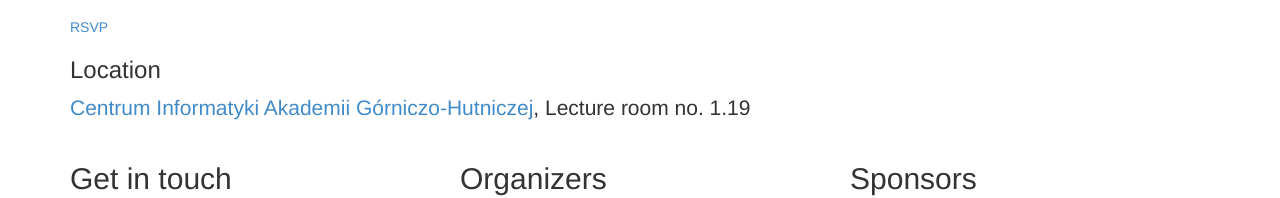
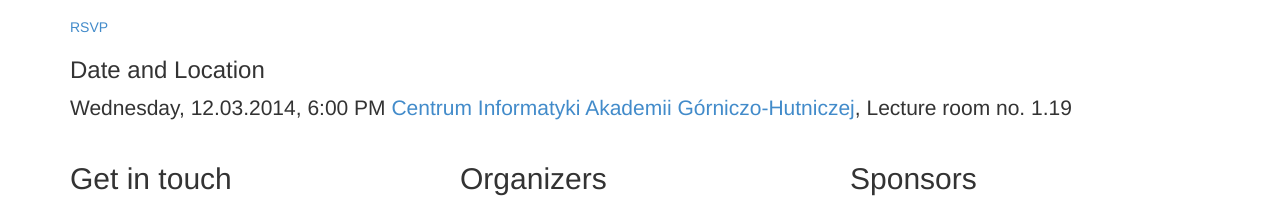
Before and after one commit to KrakowMUG/krakowmug.github.io, a plain HTML site: page index.html in a window 1280 px wide. Shown: the part 556-754 px from the top of the page. Drawn offline with nearby package versions, Linux system fonts and the light colour scheme; a script that the page names is missing.

Commit message:
added event date

```diff
--- a/index.html
+++ b/index.html
@@ -45,8 +45,8 @@
     </p>
     <p><a href="http://www.meetup.com/Krakow-MongoDB-User-Group/events/166118142/" data-event="166118142" class="mu-rsvp-btn">RSVP</a></p>
 
-    <h3>Location</h3>
-    <p class="lead"><a href="http://maps.google.com/maps?f=q&hl=en&q=Kawiory+21%2C+Krak%C3%B3w%2C+pl">Centrum Informatyki Akademii Górniczo-Hutniczej</a>, Lecture room no. 1.19</p>
+    <h3>Date and Location</h3>
+    <p class="lead">Wednesday, 12.03.2014, 6:00 PM <a href="http://maps.google.com/maps?f=q&hl=en&q=Kawiory+21%2C+Krak%C3%B3w%2C+pl">Centrum Informatyki Akademii Górniczo-Hutniczej</a>, Lecture room no. 1.19</p>
 
     <!-- Example row of columns -->
     <div class="row">
```
